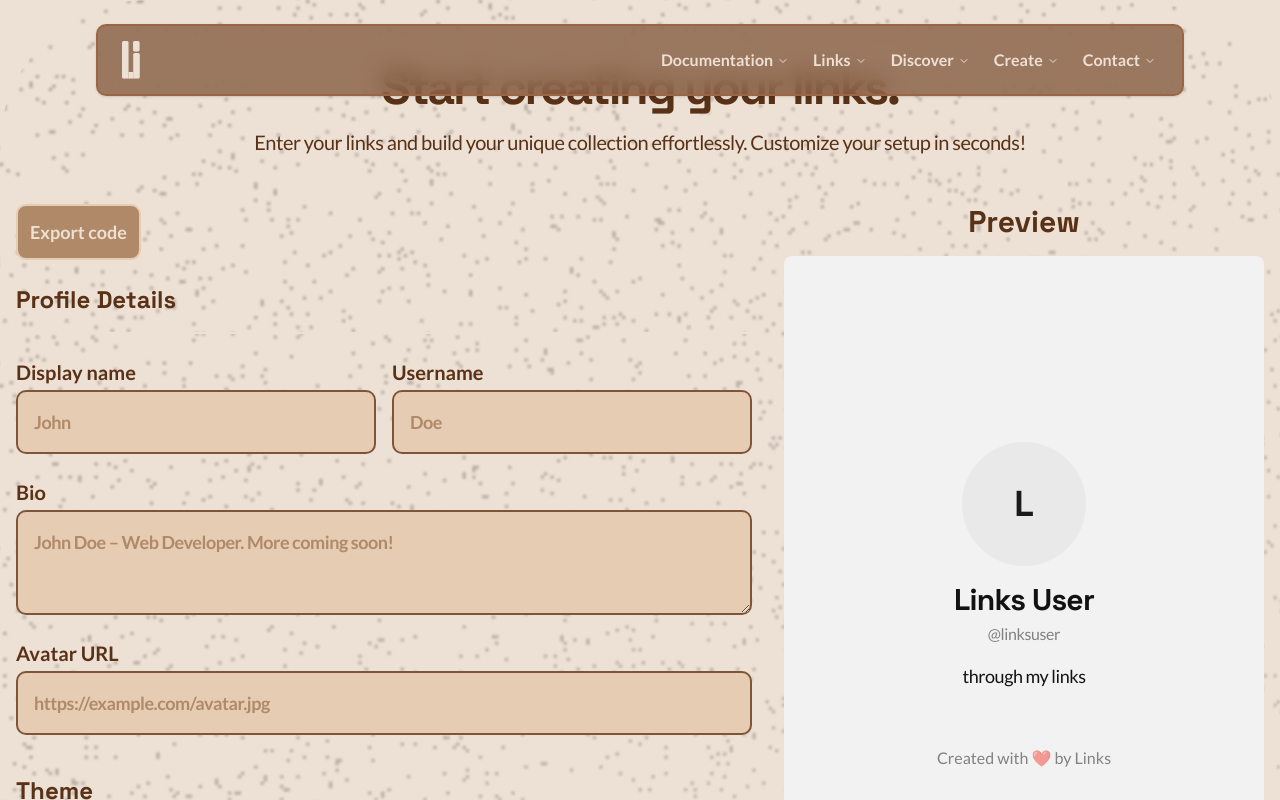
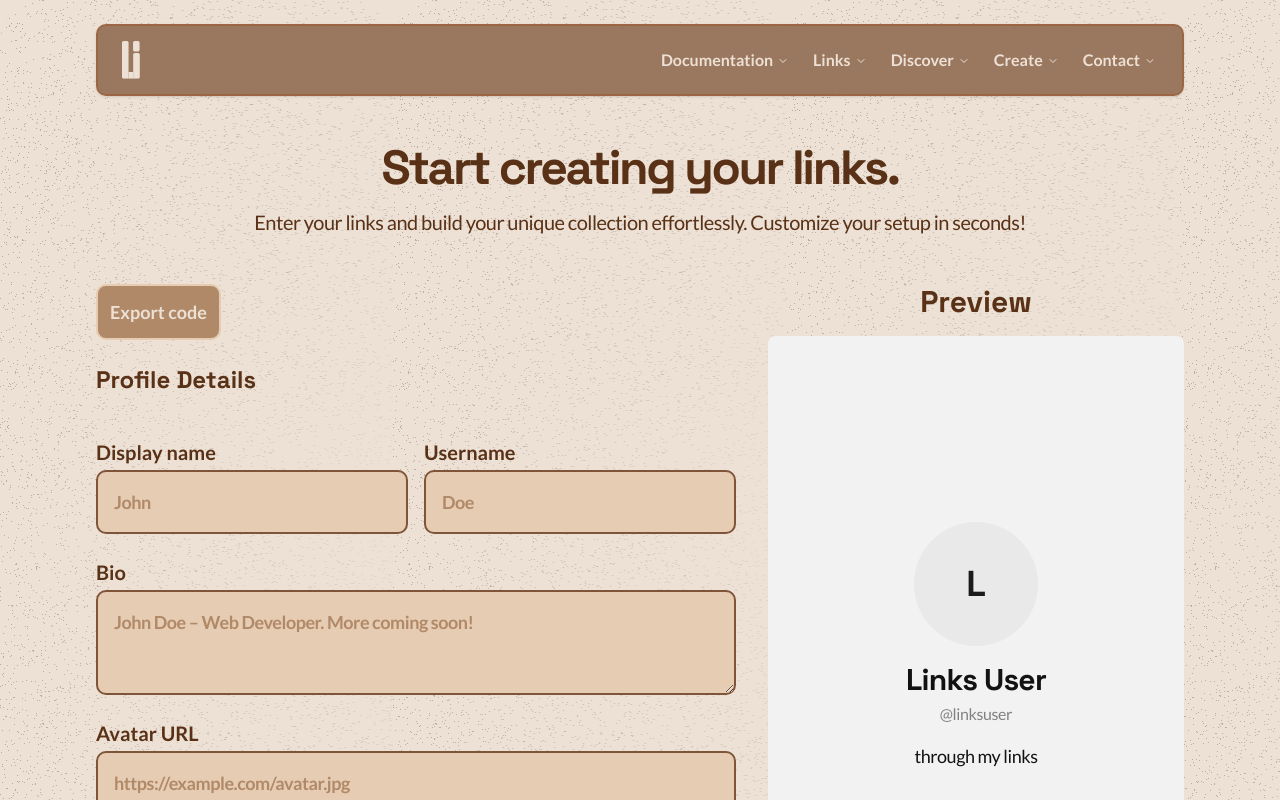
Before and after one commit to egeuysall/links, a Next.js app in the folder links/: page /create/new-links in a window 1280 px wide. Shown: the top 800 px of the page. Built offline with nearby package versions, Linux system fonts and the light colour scheme.

Commit message:
Debug the layout shift

```diff
--- a/links/app/globals.css
+++ b/links/app/globals.css
@@ -13,11 +13,8 @@
 
   body {
     @apply bg-background text-foreground;
-  }
-
-  body {
-    @apply bg-[#EDE0D4] bg-[url("/images/texture.svg")] bg-cover;
-    @apply bg-center bg-no-repeat bg-fixed min-h-screen m-0 p-0 overflow-x-hidden;
+    @apply bg-[#EDE0D4] bg-[url("/images/texture.svg")];
+    @apply h-screen w-screen overflow-hidden;
   }
 }
 
@@ -25,14 +22,21 @@
 :root {
   --font-space-grotesk: var(--font-space-grotesk);
   --font-lato: var(--font-lato);
-  --font-jetbrains-mono: var(--font-jetbrains-mono)
+  --font-jetbrains-mono: var(--font-jetbrains-mono);
 }
 
-h1, h2, h3, h4, h5, h6 {
+h1,
+h2,
+h3,
+h4,
+h5,
+h6 {
   font-family: var(--font-space-grotesk);
 }
 
-p, span, div {
+p,
+span,
+div {
   font-family: var(--font-lato);
 }
 
--- a/links/app/layout.tsx
+++ b/links/app/layout.tsx
@@ -198,16 +198,14 @@ export default async function RootLayout({
   <body className={lato.className}>
     <LayoutWrapper>
       <div className="min-h-screen flex flex-col items-center justify-between">
-        <main className="w-full max-w-screen-xl mx-auto px-4 pb-16 flex flex-col">
+        <main className="w-[85vw] flex flex-col pb-16">
           <Header />
-          {/* Replaced large mt-36 margin with more stable padding */}
-          <div className="w-full py-16 flex-grow">
+          <div className="w-full mb-8 mt-36">
             {children}
           </div>
           <Footer />
         </main>
       </div>
-      {/* Analytics components positioned at the end */}
       <Analytics />
       <SpeedInsights />
     </LayoutWrapper>
```
